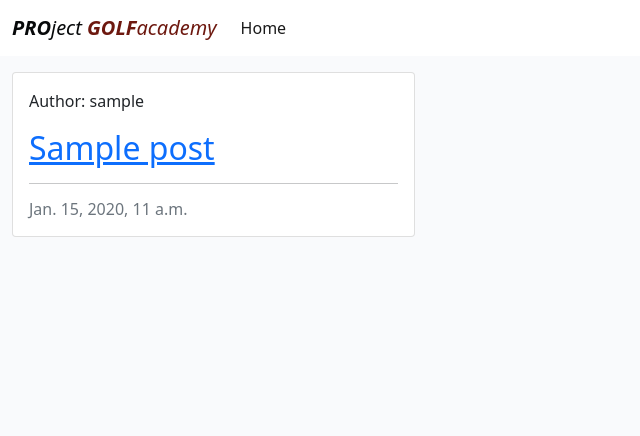
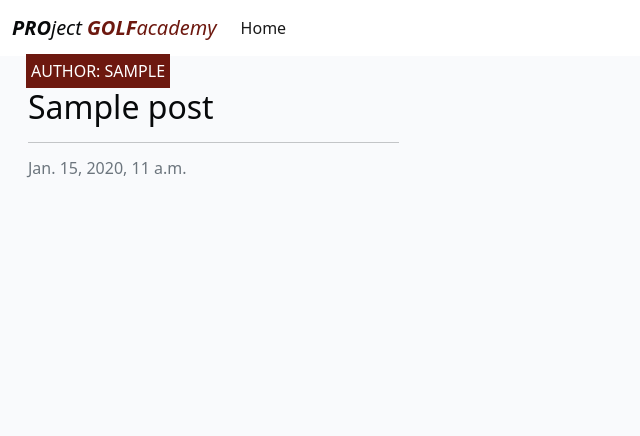
Before and after one commit to Mienjung97/PROject-GOLFacademy-blog, a Django app: page / in a window 1280 px wide. Shown: the top 436 px of the page, without its empty margins (0-640 px from the left). Run offline with Django 4.2, Linux system fonts and the light colour scheme; tables that the repository leaves empty hold one stand-in row (values such as "Sample post").

Commit message:
Edited styling of blog posts

```diff
--- a/blog/templates/blog/index.html
+++ b/blog/templates/blog/index.html
@@ -16,7 +16,7 @@
                     <div class="card mb-4">
                         <div class="card-body">
                             <div class="image-container">
-                                <div class="image-flash">
+                                <div class="author-plate">
                                     <p class="author">Author: {{ post.author }}</p>
                                 </div>
                             </div>
--- a/static/css/style.css
+++ b/static/css/style.css
@@ -27,3 +27,31 @@ body {
 .dark-bg {
     background-color: #07090a;
 }
+
+.card {
+    border: none;
+    background-color: transparent;
+}
+
+.author {
+    color: #fff;
+    margin: 5px;
+    text-transform: uppercase;
+}
+
+.image-container {
+    position: relative;
+}
+
+.author-plate {
+    position: absolute;
+    bottom: 5%;
+    min-width: 30%;
+    left: -2px;
+    background-color: #6d180f;
+}
+
+.post-link {
+    text-decoration: none;
+    color: #07090a;
+}
```
